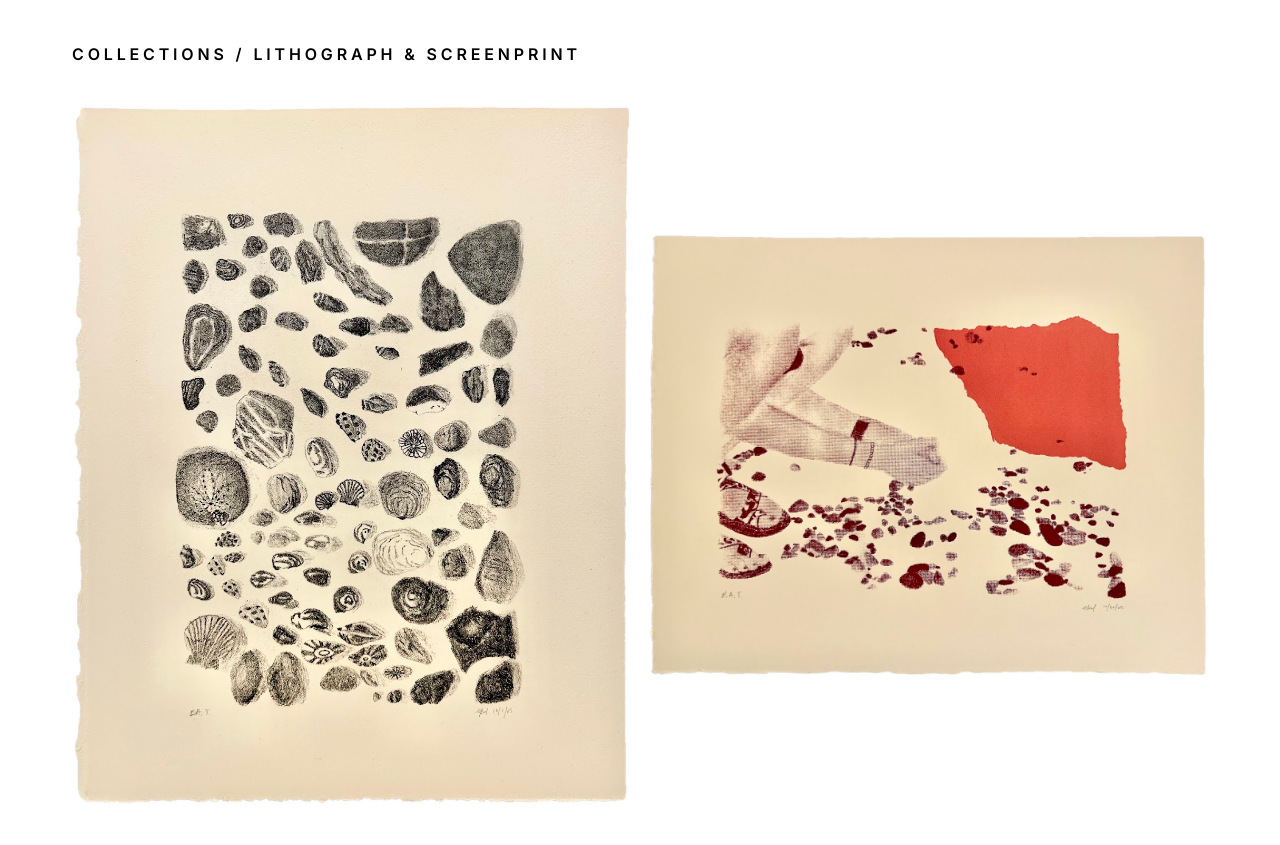
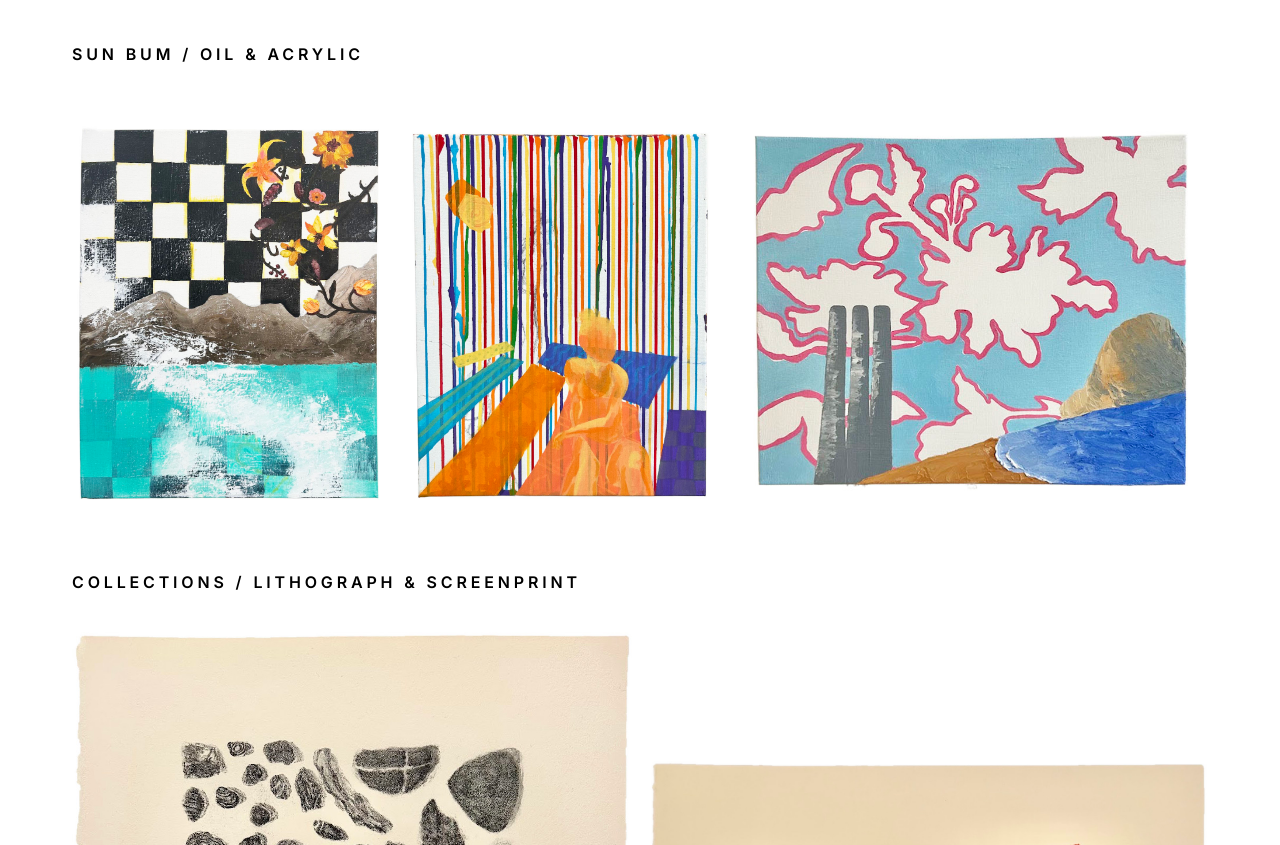
Before and after one commit to raddap/PortfolioWebsite, a plain HTML site: page projects.html in a window 1280 px wide. Shown: the part 2156-3001 px from the top of the page. Drawn offline with Linux system fonts and the light colour scheme.

Commit message:
Add Sun Bum / Oil & Acrylic section to projects page
Co-Authored-By: Claude Opus 5.5 <noreply@anthropic.com>

```diff
--- a/projects.html
+++ b/projects.html
@@ -39,6 +39,12 @@
         <div class="project-gallery project-gallery--wide">
             <img src="letting-go.jpeg" alt="Letting Go watercolor painting">
         </div>
+        <h2 class="project-heading">Sun Bum / Oil &amp; Acrylic</h2>
+        <div class="project-gallery project-gallery--centered project-gallery--last-wide">
+            <img src="caribbeanoftherockies.jpeg" alt="Caribbean of the Rockies painting">
+            <img src="thefourth.jpeg" alt="The Fourth painting">
+            <img src="morrobay.jpeg" alt="Morro Bay painting">
+        </div>
         <h2 class="project-heading">Collections / Lithograph &amp; Screenprint</h2>
         <div class="project-gallery project-gallery--two project-gallery--centered">
             <img src="collection.jpeg" alt="Collection print">
--- a/stylesheet.css
+++ b/stylesheet.css
@@ -124,6 +124,10 @@ body {
 
 .project-gallery--wide img {
     grid-column: span 2;
+}
+
+.project-gallery--last-wide {
+    grid-template-columns: minmax(0, 1fr) minmax(0, 1fr) minmax(0, 1.5fr);
 }
 
 .project-gallery--centered {
```
Also changed, not shown: caribbeanoftherockies.jpeg (added), morrobay.jpeg (added), thefourth.jpeg (added).
